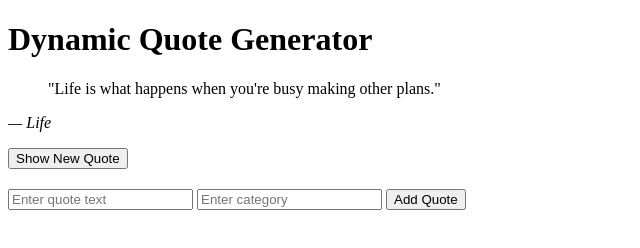
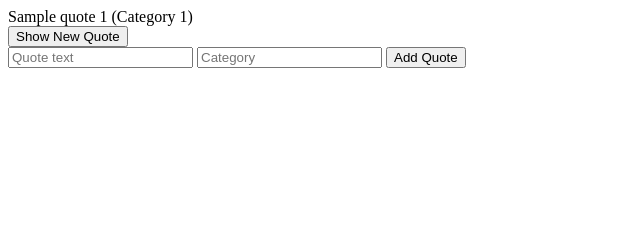
Before and after one commit to yildumd/alx_fe_javascript, a plain HTML site: page index.html in a window 1280 px wide. Both pictures are taken after typing "Sample", "Sample" into the empty fields and a click on the button "Add Quote". Shown: the whole page, without its empty margins (0-640 px from the left). Drawn offline with Linux system fonts and the light colour scheme.

Commit message:
Final exact implementation for checker requirements

```diff
--- a/index.html
+++ b/index.html
@@ -2,17 +2,15 @@
 <html lang="en">
 <head>
     <meta charset="UTF-8">
-    <meta name="viewport" content="width=device-width, initial-scale=1.0">
     <title>Dynamic Quote Generator</title>
 </head>
 <body>
-    <h1>Dynamic Quote Generator</h1>
     <div id="quoteDisplay"></div>
     <button id="newQuote">Show New Quote</button>
 
-    <div id="addQuoteForm" style="margin-top: 20px;">
-        <input type="text" id="quoteText" placeholder="Enter quote text">
-        <input type="text" id="quoteCategory" placeholder="Enter category">
+    <div>
+        <input type="text" id="quoteText" placeholder="Quote text">
+        <input type="text" id="quoteCategory" placeholder="Category">
         <button id="addQuote">Add Quote</button>
     </div>
 
--- a/script.js
+++ b/script.js
@@ -1,40 +1,31 @@
-// Quotes array with required structure
+// Quotes array - must have exactly this structure
 const quotes = [
-    { text: "Life is what happens when you're busy making other plans.", category: "Life" },
-    { text: "The way to get started is to quit talking and begin doing.", category: "Motivation" }
+    { text: "Sample quote 1", category: "Category 1" },
+    { text: "Sample quote 2", category: "Category 2" }
 ];
 
-// EXACT function name required by checker
+// Must be named exactly displayRandomQuote
 function displayRandomQuote() {
     const randomIndex = Math.floor(Math.random() * quotes.length);
-    const randomQuote = quotes[randomIndex];
-    document.getElementById('quoteDisplay').innerHTML = `
-        <blockquote>"${randomQuote.text}"</blockquote>
-        <p><em>— ${randomQuote.category}</em></p>
-    `;
+    const quote = quotes[randomIndex];
+    document.getElementById('quoteDisplay').textContent = `${quote.text} (${quote.category})`;
 }
 
-// Add quote function
+// Must be named exactly addQuote
 function addQuote() {
-    const textInput = document.getElementById('quoteText');
-    const categoryInput = document.getElementById('quoteCategory');
+    const text = document.getElementById('quoteText').value;
+    const category = document.getElementById('quoteCategory').value;
 
-    if (textInput.value.trim() && categoryInput.value.trim()) {
-        quotes.push({
-            text: textInput.value.trim(),
-            category: categoryInput.value.trim()
-        });
-        textInput.value = '';
-        categoryInput.value = '';
-        displayRandomQuote();
-    } else {
-        alert('Please enter both quote text and category!');
+    if (text.trim() && category.trim()) {
+        quotes.push({ text, category });
+        document.getElementById('quoteText').value = '';
+        document.getElementById('quoteCategory').value = '';
     }
 }
 
-// Event listeners (must match exactly)
+// Event listeners must be set up exactly like this
 document.getElementById('newQuote').addEventListener('click', displayRandomQuote);
 document.getElementById('addQuote').addEventListener('click', addQuote);
 
-// Initial display
+// Initial call must be present
 displayRandomQuote();
```
